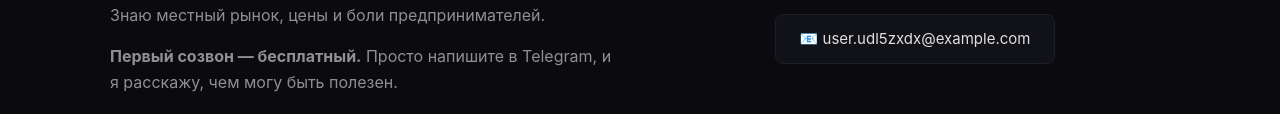
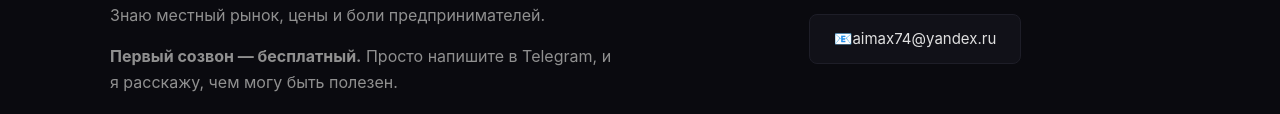
Before and after one commit to maxxam79-code/aimax74.github.io, a plain HTML site: page index.html in a window 1280 px wide. Shown: the part 3926-4040 px from the top of the page. Drawn offline with Linux system fonts and the light colour scheme.

Commit message:
Update index.html

```diff
--- a/index.html
+++ b/index.html
@@ -263,7 +263,7 @@
                 <div class="contact-links">
                     <a href="https://t.me/aimax74" target="_blank">📱 Telegram-канал</a>
                     <a href="https://t.me/aimax74" target="_blank">✉️ Написать в Telegram</a>
-                    <a href="mailto:user.udl5zxdx@example.com">📧 user.udl5zxdx@example.com</a>
+                    <a href="aimax74@yandex.ru">📧aimax74@yandex.ru </a>
                 </div>
             </div>
         </div>
```
